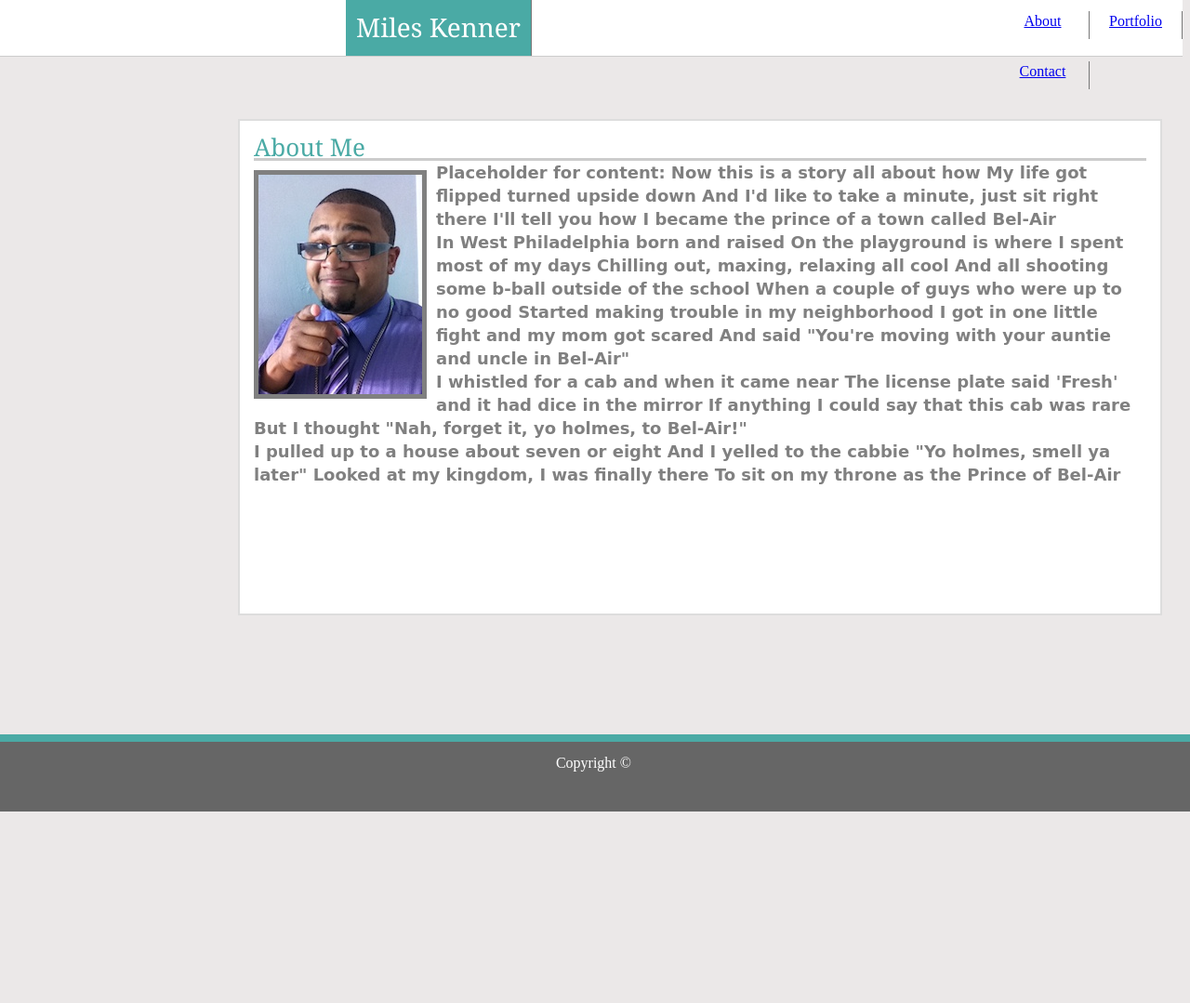
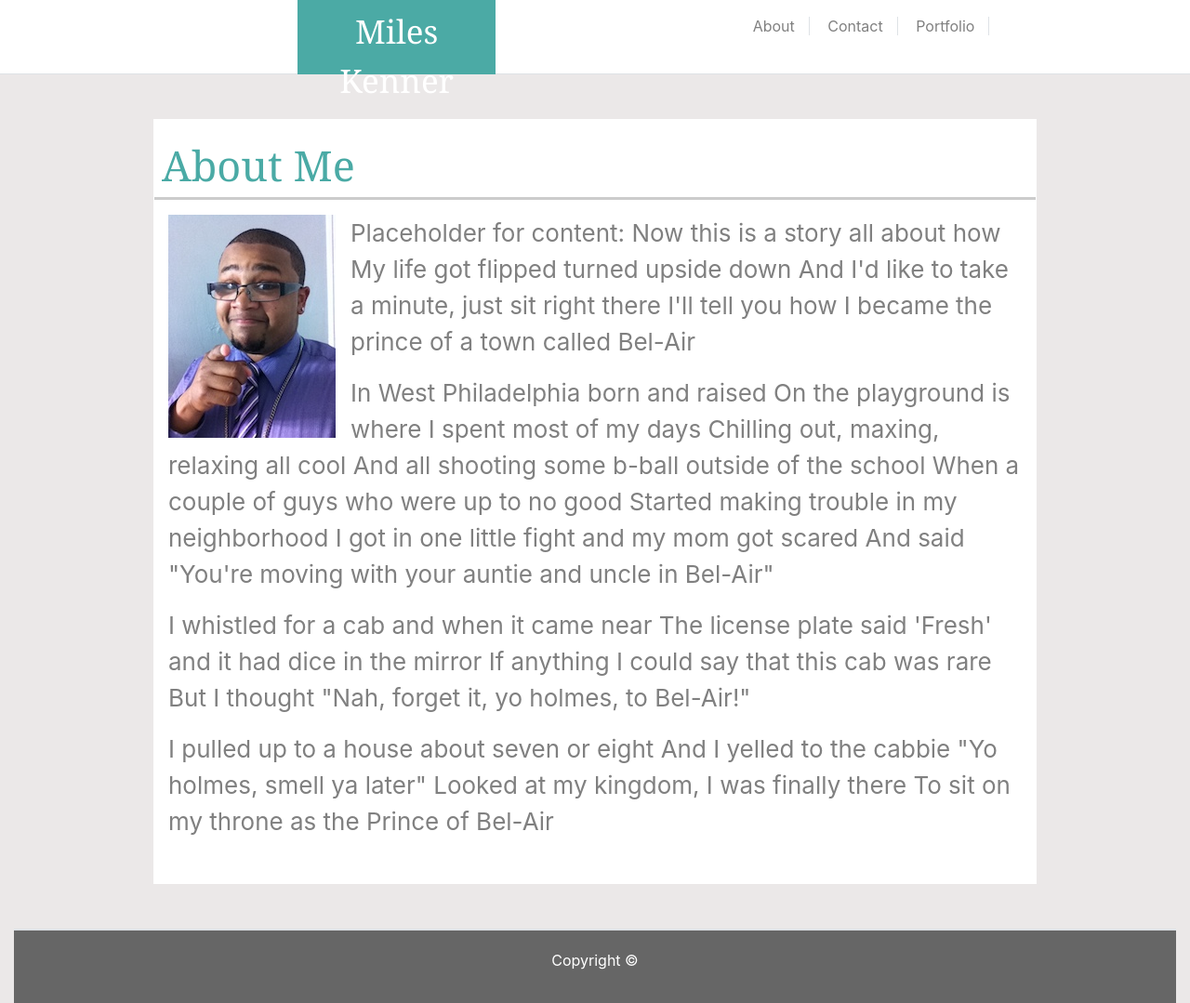
Before and after one commit to Miles-Windu/Bootstrap-Portfolio, a plain HTML site: page index.html in a window 1280 px wide. Shown: the whole page at 93% size. Before the commit the page ends 800 px from the top, so only its background shows below. Drawn offline with nearby package versions, Linux system fonts and the light colour scheme; a web font is replaced by a local one.

Commit message:
bootstrap index

```diff
--- a/index.html
+++ b/index.html
@@ -6,34 +6,42 @@
     <title>Miles Kenner's Portfolio</title>
     <meta name="viewport" content="width=device-width, initial-scale=1">
     <link rel="stylesheet" type="text/css" media="screen" href="reset.css"/>
-    <link rel="stylesheet" type="text/css" media="screen" href="assets/css/style.css"/>
-    <link href="https://fonts.googleapis.com/css?family=Short+Stack" rel="stylesheet">
+    <!-- <link rel="stylesheet" type="text/css" media="screen" href="assets/css/style.css"/> -->
+    <link rel="stylesheet" href="https://stackpath.bootstrapcdn.com/bootstrap/4.1.3/css/bootstrap.min.css" integrity="sha384-MCw98/SFnGE8fJT3GXwEOngsV7Zt27NXFoaoApmYm81iuXoPkFOJwJ8ERdknLPMO" crossorigin="anonymous">
     <!-- <script src="main.js"></script> -->
 </head>
-<header>
-    <div id="me" class="nav">
+
+<body style="background-color: #ebe8e8">
+    <!-- Header and Nav Bar -->
+    <header class="container border-bottom" style="background-color: #ffffff; height: 80px; max-width: 100%">
+      <div class="row">
+
+          <!-- My Name -->
+          <div class="col-3 px-2"></div>
+        <div class="col-xs-12 col-sm-12 col-md-2 col-lg-2 text-center pt-2 px-0" style="background-color: hsl(177, 39%, 48%); color: white; height: 80px; font-family: Georgia, Times, imes New Roman, serif; font-size: 35px;">
            Miles Kenner
         </div>
-    <!-- Ask why position moves when I shrink the web browser.-->
-    <div id="about" class="nav">
-        <a href="index.html">About</a>
-    </div>
-    <div id="portfolio" class="nav">
-       <a href="portfolio.html">Portfolio</a>
-    </div>
-    <div id="contact" class="nav">
-        <a href="contact.html">Contact</a>
+        <div class="col-2"></div>
+
+        <!-- Anout, Contact, Portfolio nav bar -->
+        <nav class="ml-5 pt-3">
+        <a class="col-xs-3 col-sm-1 col-md-4 col-lg-1 my-2 border-right" style="color: gray" href="index.html">About</a>
+        <a class="col-xs-3 col-sm-1 col-md-4 col-lg-1 my-2 border-right" style="color: gray" href="contact.html">Contact</a>
+        <a class="col-xs-3 col-sm-1 col-md-4 col-lg-1 my-2 border-right" style="color: gray" href="portfolio.html">Portfolio</a>
+        </nav>
+
       </div>
 
-</header>
-<body>
-    <div class="event" id="About Me">
-        <h2>
+    <!-- Container for bio -->
+    <div class="container mt-5 mb-5 p-3" style="background-color: #ffffff; max-width: 950px; height: auto;">
+        <div class="row pl-2" style="color:#4aaaa5; font-size: 45px; border-bottom: solid #cccccc 3px; font-family: Georgia, Times, Times New Roman, serif ">
             About Me
-        </h2>
-        <div class="content">
-            <div id="selfie">
         </div>
+        <div class="row">
+
+            <div class="col-12 my-3" style="font-size: 26px; color: gray">
+
+                <img src="assets/images/Selfie.jpg" class="float-left mr-3">
                 <p>Placeholder for content: Now this is a story all about how
                     My life got flipped turned upside down
                     And I'd like to take a minute, just sit right there
@@ -58,10 +66,17 @@
                 </p>
             </div>
        </div>
+    </div>
 
-         </div>
-    <div id="footer">
+   <!-- Footer -->
+   <footer class="container-fluid border-top" style="background-color: #666666; height: 80px; max-width: 100%; border-top: 3px solid #4aaaa5">
+        <div class="row">
+            <div class=" col-sm-12 border-top text-center" style="color: white; padding: 20px;">
         Copyright &copy
             </div>
+      </div>
+    </footer>
+
+
 </body>
 </html>
```
Also changed, not shown: portfolio.html (+1 -1 lines). Lines whose indentation alone changed are shown as unchanged.
